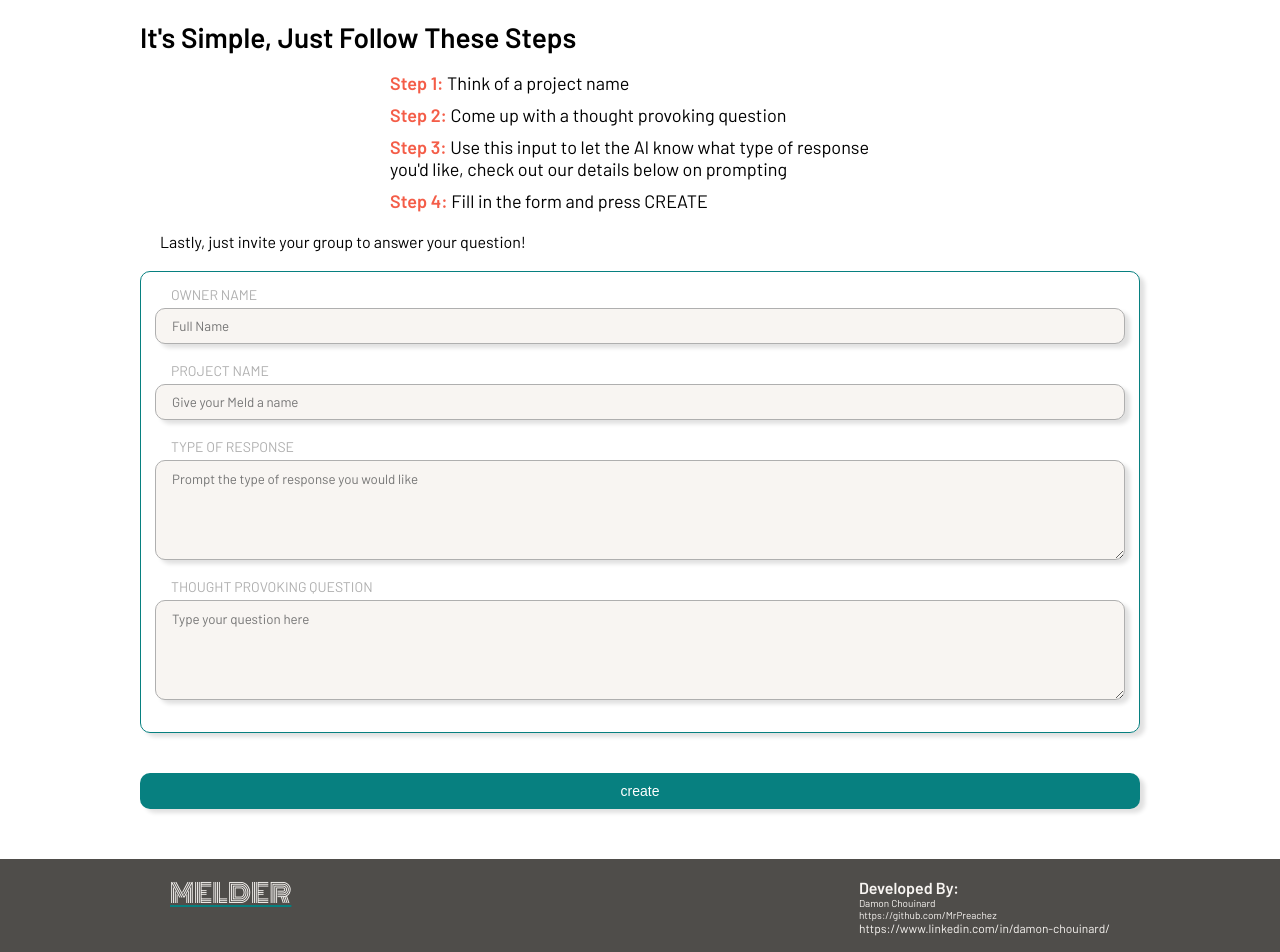
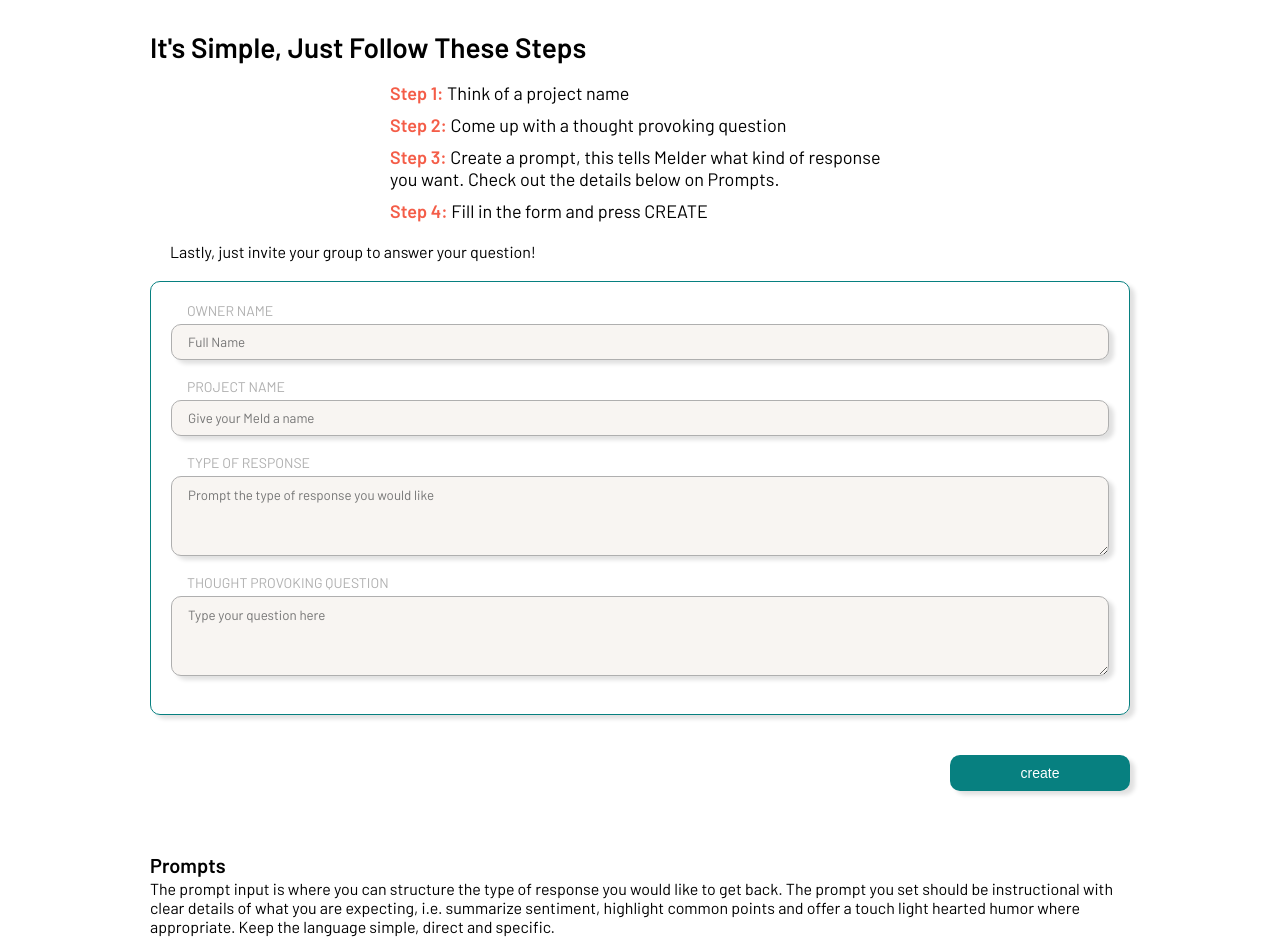
Before and after one commit to MrPreachez/capstone-melder, a React (Create React App) app: page /create in a window 1280 px wide. Shown: the part 260-1212 px from the top of the page. Built offline with nearby package versions, Linux system fonts and the light colour scheme.

Commit message:
responsive aspect to pages, and footer

```diff
--- a/src/components/Footer/Footer.scss
+++ b/src/components/Footer/Footer.scss
@@ -37,6 +37,10 @@
     align-items: flex-start;
     margin: 2rem 4rem;
     color: $secondaryoffWhite;
+
+    @include tablet {
+        align-items: flex-end;
+    }
   }
   &__name {
     font-size: 1rem;
--- a/src/pages/AddInput/AddInput.js
+++ b/src/pages/AddInput/AddInput.js
@@ -123,18 +123,21 @@
                 placeholder="Type Response Here"
               ></textarea>
             </div>
-
+            <div className="addResponse__CTA--wrapper">
               <button className="addResponse__CTA--button">
                 Submit Response
               </button>
+            </div>
+            <div className="input__CTA--wrapperB">
               <div className="input__CTA">
                 <p className="input__submitText">
-                When all your responses have been gathered, submit the project
-                and await your summary
+                  Submit form after all responses have been gathered. You will
+                  be directerd to Melder's Result.
                 </p>
                 <button className="input__CTA--button" onClick={projectSubmit}>
                   Submit Project
                 </button>
+              </div>
             </div>
           </form>
         </section>
--- a/src/pages/AddInput/AddInput.scss
+++ b/src/pages/AddInput/AddInput.scss
@@ -14,6 +14,10 @@
   &__pageWrap {
     padding: 1rem;
     width: 100%;
+
+    @include tablet {
+      padding: 2rem;
+    }
   }
   &__banner {
     height: 20rem;
@@ -41,11 +45,20 @@
   &__subheadingB {
     padding: 1rem;
   }
+  &__CTA--wrapperB {
+    display: flex;
+    justify-content: center;
+  }
   &__CTA {
     border: 1px solid $secondaryOrange;
     border-radius: 1rem;
     padding: 1rem;
-    margin-top: 2rem;
+    margin: 2rem 0 2rem 0;
+
+    @include tablet {
+      margin: 4rem 0 4rem 0;
+      width: 80%;
+    }
   }
   &__CTA--button {
     width: 100%;
@@ -53,6 +66,7 @@
   &__submitText {
     color: $secondaryOrange;
     padding: 1rem;
+    font-weight: 600;
   }
 }
 .addResponse {
@@ -69,6 +83,10 @@
     border-radius: 1rem;
     padding: 1.4rem;
     box-shadow: $shadow;
+
+    @include tablet {
+      padding: 2rem;
+    }
   }
   &__display {
     font-size: 2.4rem;
@@ -99,5 +117,15 @@
   &__CTA--button {
     width: 100%;
     margin-top: 2rem;
+
+    @include tablet {
+      width: 18rem;
+    }
+  }
+  &__CTA--wrapper {
+    @include tablet {
+      display: flex;
+      justify-content: flex-end;
+    }
   }
 }
--- a/src/pages/CreateProject/CreateProject.js
+++ b/src/pages/CreateProject/CreateProject.js
@@ -67,9 +67,9 @@
               thought provoking question
             </li>
             <li className="head__steps head__step1">
-              <span className="head__stepsNums">Step 3:</span> Use this input to
-              let the AI know what type of response you'd like, check out our
-              details below on prompting
+              <span className="head__stepsNums">Step 3:</span> Create a prompt,
+              this tells Melder what kind of response you want. Check out the
+              details below on Prompts.
             </li>
             <li className="head__steps head__step1">
               <span className="head__stepsNums">Step 4:</span> Fill in the form
@@ -129,8 +129,21 @@
                 ></textarea>
               </div>
             </div>
-            <button className="create__CTA--button">create</button>
+            <div className="create__CTA--wrapper">
+              <button className="create__CTA--button">create</button>
+            </div>
           </form>
+          <section className="prompts__container">
+            <h3 className="prompts__heading">Prompts</h3>
+            <p className="prompts__text">
+              The prompt input is where you can structure the type of response
+              you would like to get back. The prompt you set should be
+              instructional with clear details of what you are expecting, i.e.
+              summarize sentiment, highlight common points and offer a touch
+              light hearted humor where appropriate. Keep the language simple,
+              direct and specific.
+            </p>
+          </section>
         </section>
       </section>
     </main>
--- a/src/pages/CreateProject/CreateProject.scss
+++ b/src/pages/CreateProject/CreateProject.scss
@@ -15,6 +15,10 @@
   &__pageWrap {
     width: 100%;
     padding: 1rem;
+
+    @include tablet {
+      padding: 2rem;
+    }
   }
   &__banner {
     height: 20rem;
@@ -27,10 +31,24 @@
     border-radius: 1rem;
     padding: 1.4rem;
     box-shadow: 0.5rem 0.4rem 0.4rem $secondaryMercury;
+
+    @include tablet {
+      padding: 2rem;
+    }
   }
   &__CTA--button {
     width: 100%;
     margin: 4rem 0 4rem 0;
+
+    @include tablet {
+      width: 18rem;
+    }
+  }
+  &__CTA--wrapper {
+    @include tablet {
+      display: flex;
+      justify-content: flex-end;
+    }
   }
 }
 
@@ -82,8 +100,13 @@
   }
   &__inputB {
     @extend .addProject__inputA;
-    height: 10rem;
+    height: 8rem;
     padding: 1rem 1.6rem;
     box-shadow: 0.5rem 0.4rem 0.4rem $secondaryMercury;
   }
 }
+.prompts {
+  &__container {
+    margin: 2rem 0 2rem 0;
+  }
+}
```
Lines whose indentation alone changed are shown as unchanged.
